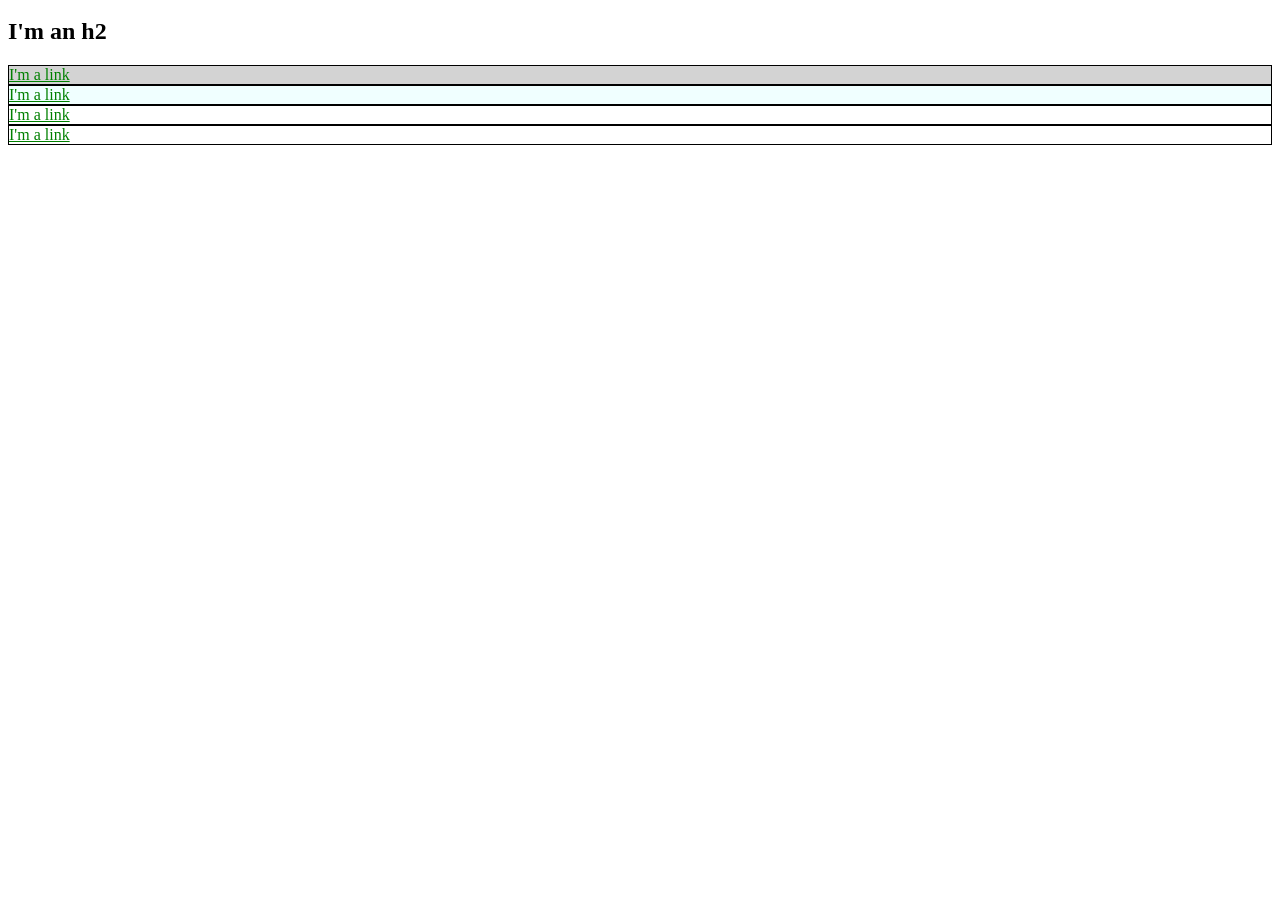
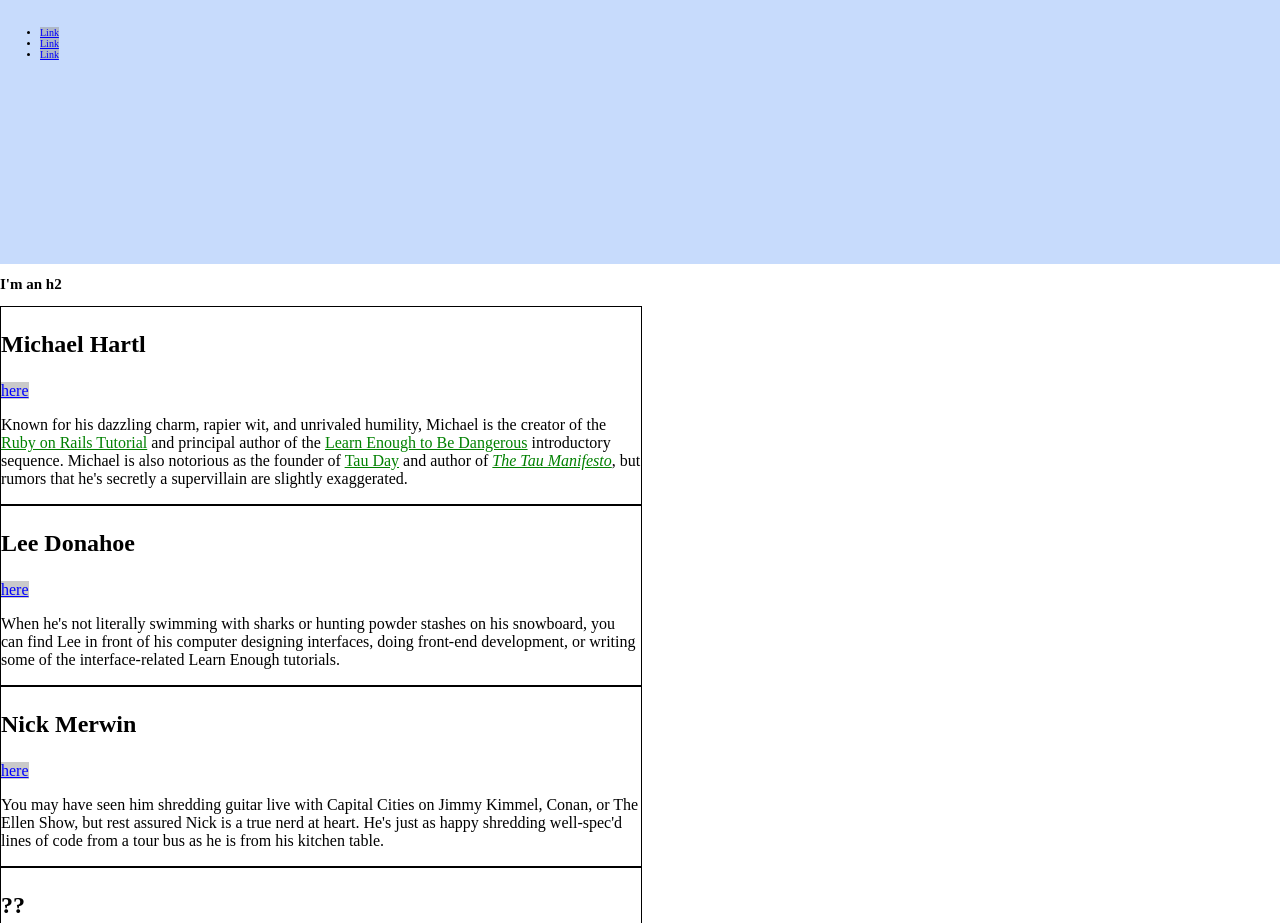
Before and after one commit to zetta3141/zetta3141.github.io, a plain HTML site: page index.html in a window 1280 px wide. Shown: the part 136-1059 px from the top of the page. Before the commit the page ends 800 px from the top, so only its background shows below. Drawn offline with Linux system fonts and the light colour scheme.

Commit message:
CSS value: assign color & size

```diff
--- a/index.html
+++ b/index.html
@@ -4,51 +4,122 @@
     <title>Test Page: Don't Panic</title>
     <meta charset="utf-8">
     <style>
+      /* グローバルスタイル */
+      html, body {
+        margin: 0;
+        padding: 0;
+      }
+      body {
+        font-size: 62.5%;
+      }
+      h1 {
+        font-size: 7vw;
+        margin-top: 0;
+      }
       a {
-        color: red;
+        color: #f00;
       }
-      #exec-bio {
-        background-color: lightgray;
+
+      /* ヒーロースタイル */
+      .full-hero {
+        background-color: #c7dbfc;
+        height: 50vh;
+      }
+
+      /* SNSスタイル */
+      .social-link {
+        background: rgba(150, 150, 150, 0.5);
+        color: blue;
+      }
+
+      /* バイオグラフィースタイル */
+      .bio-wrapper {
+        font-size: 24px;
       }
       .bio-box {
         border: 1px solid black;
+        font-size: 1rem;
+        width: 50%;
       }
-      .bio-box a {
+      .bio-box h3 {
+        font-size: 1.5em;
+      }
+      .bio-copy {
+        font-size: 1em;
+      }
+      .bio-copy a {
         color: green;
-      }
-      #first-link {
-        background-color: orange;
-      }
-      .second-bio {
-        background-color: azure;
       }
     </style>
   </head>
   <body>
+    <div class="full-hero hero-home">
       <h1>I'm an h1</h1>
       <ul>
         <li>
-        <a href="https://example.com/" id="first-link">Link</a>
+          <a href="https://example.com/" class="social-link">Link</a>
         </li>
         <li>
-        <a href="https://example.com/">Link</a>
+          <a href="https://example.com/" class="social-link">Link</a>
         </li>
         <li>
-        <a href="https://example.com/">Link</a>
+          <a href="https://example.com/" class="social-link">Link</a>
         </li>
       </ul>
+  </div>
     <h2>I'm an h2</h2>
-    <div id="exec-bio" class="bio-box">
-      <a href="https://example.com/">I'm a link</a>
+    <div class="bio-wrapper">
+      <div class="bio-box">
+        <h3>Michael Hartl</h3>
+        <a href="https://twitter.com/mhartl" class="social-link">here</a>
+        <div class="bio-copy">
+          <p>
+            Known for his dazzling charm, rapier wit, and unrivaled humility,
+            Michael is the creator of the
+            <a href="https://www.railstutorial.org/">Ruby on Rails
+            Tutorial</a> and principal author of the
+            <a href="https://learnenough.com/">
+            Learn Enough to Be Dangerous</a> introductory sequence. Michael
+            is also notorious as the founder of
+            <a href="http://tauday.com/">Tau Day</a> and author of
+            <a href="http://tauday.com/tau-manifesto"><em>The Tau
+            Manifesto</em></a>, but rumors that he's secretly a supervillain
+            are slightly exaggerated.
+          </p>
         </div>
-    <div class="bio-box second-bio">
-      <a href="https://example.com/">I'm a link</a>
       </div>
       <div class="bio-box">
-      <a href="https://example.com/">I'm a link</a>
+        <h3>Lee Donahoe</h3>
+        <a href="https://twitter.com/leedonahoe" class="social-link">here</a>
+        <div class="bio-copy">
+          <p>
+            When he's not literally swimming with sharks or hunting powder
+            stashes on his snowboard, you can find Lee in front of his computer
+            designing interfaces, doing front-end development, or writing some of
+            the interface-related Learn Enough tutorials.
+          </p>
+        </div>
       </div>
       <div class="bio-box">
-      <a href="https://example.com/">I'm a link</a>
+        <h3>Nick Merwin</h3>
+        <a href="https://twitter.com/nickmerwin" class="social-link">here</a>
+        <div class="bio-copy">
+          <p>
+            You may have seen him shredding guitar live with Capital Cities on
+            Jimmy Kimmel, Conan, or The Ellen Show, but rest assured Nick is a
+            true nerd at heart. He's just as happy shredding well-spec'd lines
+            of code from a tour bus as he is from his kitchen table.
+          </p>
+        </div>
+      </div>
+      <div class="bio-box">
+        <h3>??</h3>
+        <div class="bio-copy">
+          <p>
+            The Future
+          </p>
+        </div>
+      </div>
     </div>
   </body>
 </html>
```
Lines whose indentation alone changed are shown as unchanged.
